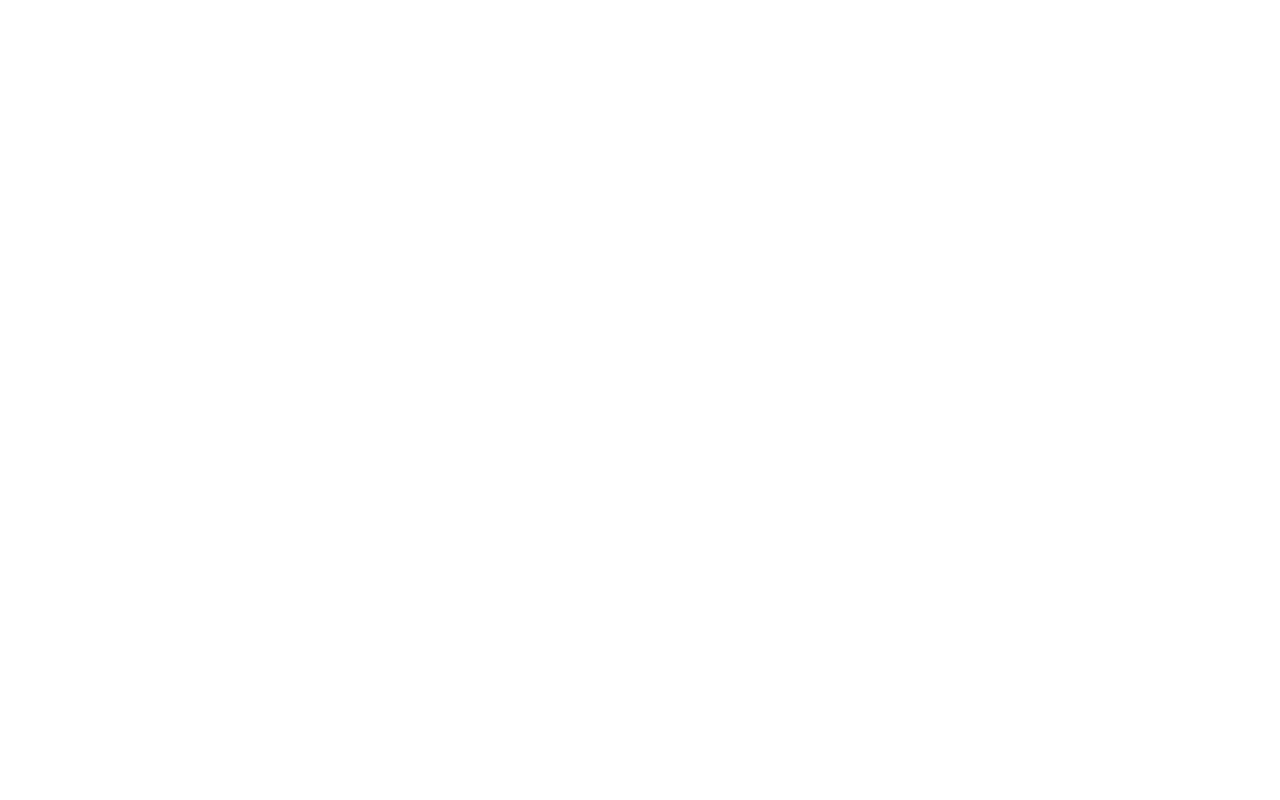
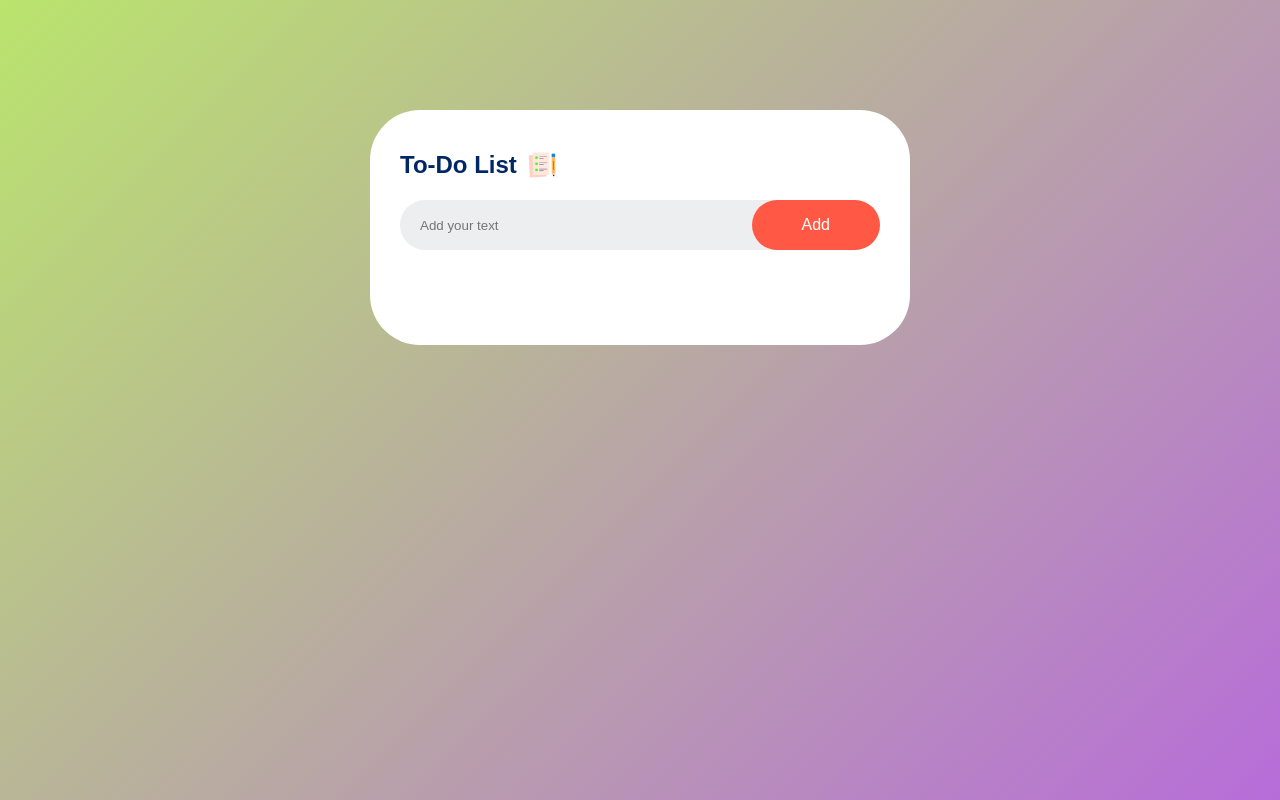
Before and after one commit to Quantumdevlpr/30-Days-30-PROJECTS, a plain HTML site: page DAY-2/index.html in a window 1280 px wide. Drawn offline with Linux system fonts and the light colour scheme.

Commit message:
Styling done

```diff
--- a/DAY-2/index.html
+++ b/DAY-2/index.html
@@ -4,8 +4,22 @@
     <meta charset="UTF-8">
     <meta name="viewport" content="width=device-width, initial-scale=1.0">
     <title>To-Do List</title>
+    <link rel="stylesheet" href="style.css">
 </head>
 <body>
-
+    <div class="container">
+    <div class="todo-app">
+        <h2>To-Do List <img src="images/icon.png" alt=""></h2>
+        <div class="row">
+            <input type="text" id="input-box" placeholder = "Add your text">
+            <button>Add</button>
+        </div>
+        <ul id="list-containe">
+            <!-- <li class="chec">Task 1</li>
+            <li>Task 2</li>
+            <li>Task 3</li> -->
+        </ul>
+    </div>
+</div>
 </body>
 </html>
--- a/DAY-2/style.css
+++ b/DAY-2/style.css
@@ -4,3 +4,85 @@
     font-family:'Poppins',sans-serif;
     box-sizing: border-box;
 }
+
+.container{
+    width: 100%;
+    min-height: 100vh;
+    background: linear-gradient(135deg,rgb(186, 228, 109),rgba(175, 92, 213, 0.899));
+    padding: 10px;
+
+}
+.todo-app{
+    width: 100%;
+    max-width:540px;
+    background: #fff;
+    margin: 100px auto 20px;
+    padding: 40px 30px 70px;
+    border-radius: 50px;
+
+}
+.todo-app h2{
+    color: #002765;
+    display: flex;
+    align-items: center;
+    margin-bottom: 20px;
+
+
+}
+.todo-app h2 img{
+    width: 30px;
+    margin-left: 10px;
+}
+.row{
+    display: flex;
+    align-items: center;
+    justify-content: space-between;
+    background-color: #edeef0;
+    border-radius: 30px;
+    padding-left: 20px;
+    margin-bottom: 25px;
+}
+input{
+    flex: 1;
+    border: none;
+    outline: none;
+    background: transparent;
+    font-weight: 15px;
+}
+button{
+    border: none;
+    outline: none;
+    padding: 16px 50px;
+    background: #ff5945;
+    color: #fff;font-size: 16px;
+    cursor: pointer;
+    border-radius: 40px;
+}
+ul li{
+    list-style: none;
+    font-size: 17px;
+    padding: 12px 8px 12px 50px;
+    user-select: none;
+    cursor: pointer;
+    position: relative;
+}
+ul li::before{
+    content: '';
+    position: absolute;
+    height: 28px;
+    width: 28px;
+    border-radius: 50%;
+    background-image: url(images/unchecked.png);
+    background-size: cover;
+    background-position: center;
+    top: 12px;
+    left: 8px;
+
+}
+ul li.checked{
+    color: #555;
+    text-decoration: line-through;
+}
+ul li.checked::before{
+    background-image: url(images/checked.png);
+}
```
Also changed, not shown: DAY-2/images/checked.png (added), DAY-2/images/clear.png (added), DAY-2/images/clouds.png (added), DAY-2/images/drizzle.png (added), DAY-2/images/humidity.png (added), DAY-2/images/icon.png (added), DAY-2/images/mist.png (added), DAY-2/images/rain.png (added), DAY-2/images/search.png (added), DAY-2/images/snow.png (added), DAY-2/images/unchecked.png (added), DAY-2/images/wind.png (added).
